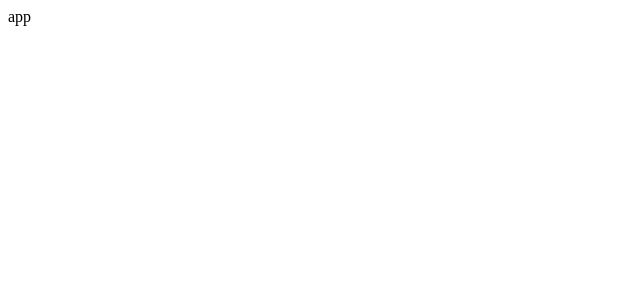
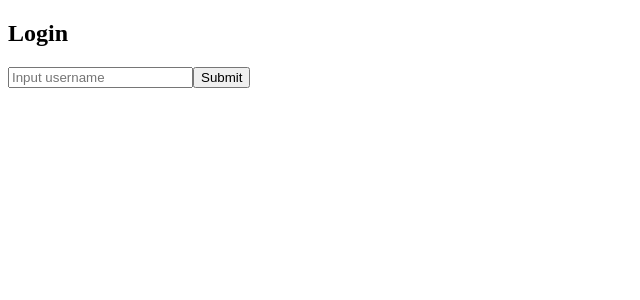
Before and after one commit to trivera777/SocialBuzz, a React (Create React App) app in the folder socialmediareact/: page / in a window 1280 px wide. Shown: the top 300 px of the page, without its empty margins (0-640 px from the left). Built offline with nearby package versions, Linux system fonts and the light colour scheme.

Commit message:
working login and logout button

```diff
--- a/socialmediareact/src/App.js
+++ b/socialmediareact/src/App.js
@@ -1,8 +1,23 @@
 import React from 'react'
+import Login from './components/Login'
+import Header from './components/Header'
+function App(){
+  const [user, setUser] = React.useState('');
 
-function App(){
-  return <div>app</div>
+  React.useEffect(() => {
+    document.title = user ? `${user}'s Feed` : 'Please login.'
+  }, [user])
 
+  if(!user){
+    return <Login setUser={setUser} />
+  }
+
+  return(
+    <>
+    <Header user={user} setUser={setUser} />
+    </>
+  )
 }
 
+
 export default App;
--- a/socialmediareact/src/components/Header.js
+++ b/socialmediareact/src/components/Header.js
@@ -1,7 +1,12 @@
 import React from 'react'
 
-function Header(){
-  return <div>header</div>
+function Header({ user, setUser }){
+  return (
+    <div>
+      Welcome, {user}!
+      <button onClick={() => setUser('')}>logout</button>
+    </div>
+  )
 
 }
 
--- a/socialmediareact/src/components/Login.js
+++ b/socialmediareact/src/components/Login.js
@@ -1,7 +1,25 @@
 import React from 'react'
 
-function Login(){
-  return <div>Login</div>
+function Login({ setUser }){
+
+    const [username, setUsername] = React.useState('')
+
+    function handleSubmit(event){
+        event.preventDefault();
+        setUser(username);
+    }
+  return (
+      <div>
+          <h2>Login</h2>
+          <form onSubmit={handleSubmit}>
+              <input
+              onChange={event => setUsername(event.target.value)}
+              placeholder="Input username"
+              />
+              <button type="submit">Submit</button>
+          </form>
+      </div>
+  )
 
 }
 
```
